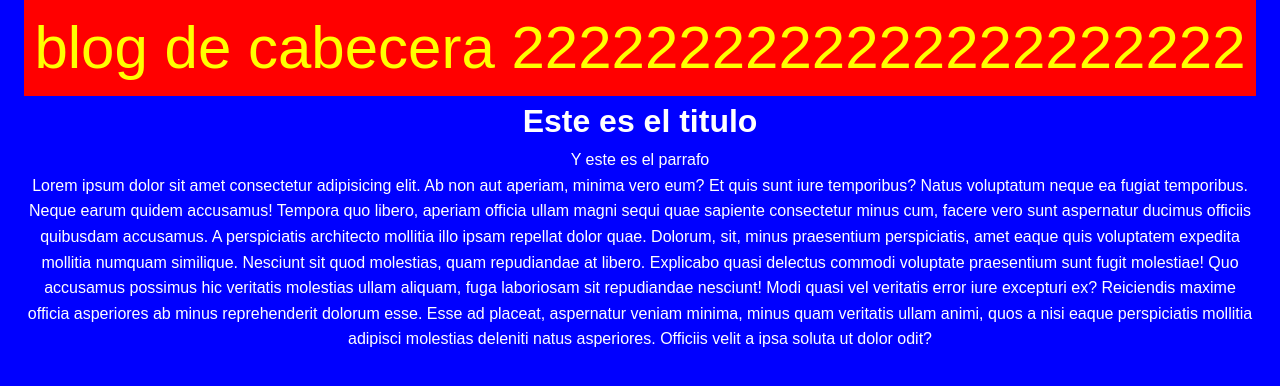
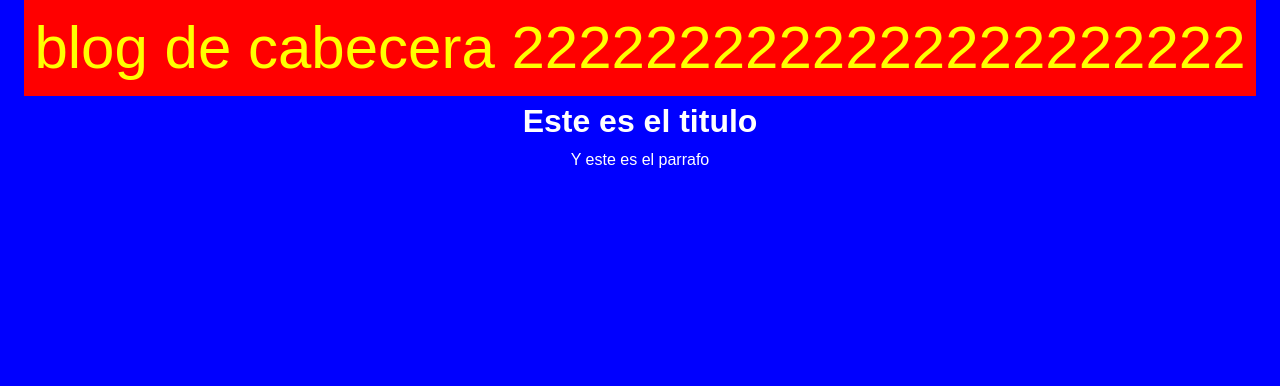
Before and after one commit to EzeAlvarezGrova/lalalal, a plain HTML site: page index.html in a window 1280 px wide. Drawn offline with nearby package versions, Linux system fonts and the light colour scheme.

Commit message:
saque el parrafo

```diff
--- a/index.html
+++ b/index.html
@@ -24,21 +24,7 @@
             <div id="post">
                 <h1>Este es el titulo</h1>
                 <p>Y este es el parrafo</p>
-                <p>Lorem ipsum dolor sit amet consectetur adipisicing elit. Ab non aut aperiam, minima vero eum? Et quis
-                    sunt iure temporibus? Natus voluptatum neque ea fugiat temporibus. Neque earum quidem accusamus!
-                    Tempora quo libero, aperiam officia ullam magni sequi quae sapiente consectetur minus cum, facere
-                    vero sunt aspernatur ducimus officiis quibusdam accusamus. A perspiciatis architecto mollitia illo
-                    ipsam repellat dolor quae.
-                    Dolorum, sit, minus praesentium perspiciatis, amet eaque quis voluptatem expedita mollitia numquam
-                    similique. Nesciunt sit quod molestias, quam repudiandae at libero. Explicabo quasi delectus commodi
-                    voluptate praesentium sunt fugit molestiae!
-                    Quo accusamus possimus hic veritatis molestias ullam aliquam, fuga laboriosam sit repudiandae
-                    nesciunt! Modi quasi vel veritatis error iure excepturi ex? Reiciendis maxime officia asperiores ab
-                    minus reprehenderit dolorum esse.
-                    Esse ad placeat, aspernatur veniam minima, minus quam veritatis ullam animi, quos a nisi eaque
-                    perspiciatis mollitia adipisci molestias deleniti natus asperiores. Officiis velit a ipsa soluta ut
-                    dolor odit?
-                </p>
+
 
 
             </div>
```
